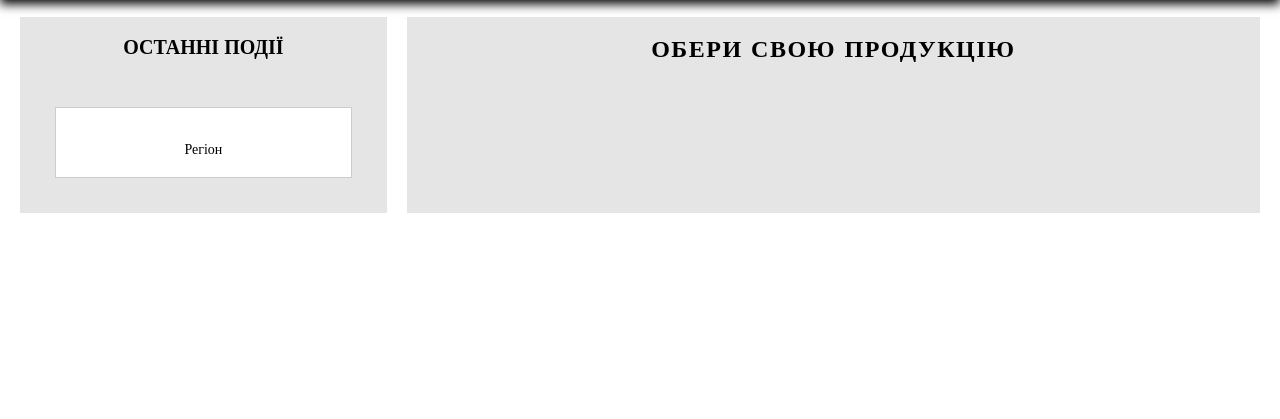
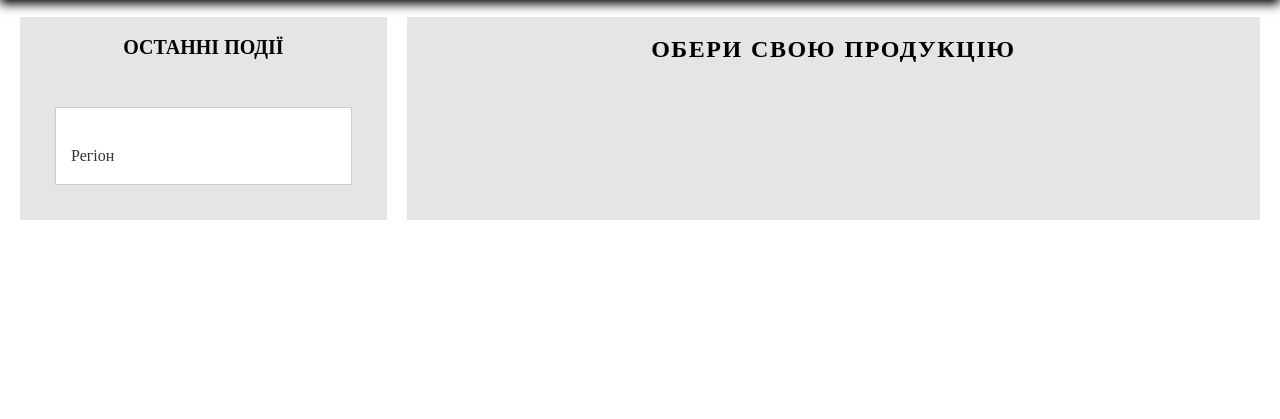
Before and after one commit to KonstantinLipinskiy/sichenergo_zp, a Django app: page / in a window 1280 px wide. Shown: the part 77-496 px from the top of the page. Run offline with Django 4.2, Linux system fonts and the light colour scheme; data that the repository does not hold is empty.

Commit message:
Edited the captions under the modal window on the main page

```diff
--- a/static/deps/css/style.css
+++ b/static/deps/css/style.css
@@ -32,7 +32,7 @@
     display: flex;
     flex-direction: column;
     justify-content: center;
-    align-items: center;
+    align-items: flex-start; /* выравнивание по левому краю */
     border: 1px solid #ccc;
     margin: 15px;
     padding: 10px;
@@ -58,11 +58,21 @@
     padding: 5px;
 }
 
+/* Подписи в блоке main__inform */
+.main__inform-text-region,
+.main__inform-text-title,
+.main__inform-text-date {
+    text-align: left;      /* выравнивание по левому краю */
+    font-size: 16px;       /* одинаковый размер шрифта */
+    color: #333;           /* единый цвет */
+    margin: 5px 0;         /* равные отступы */
+    font-weight: normal;   /* базовый вес */
+    font-style: normal;    /* убираем курсив */
+}
+
+/* Заголовок выделяем жирным */
 .main__inform-text-title {
-    font-size: 24px;
-    text-align: center;
-    margin: 5px;
-    font-style: italic;
+    font-weight: bold;
 }
 
 .main__inform-text-text {
@@ -327,9 +337,3 @@ h1 {
         width: 100%;
     }
 }
-
-@media(max-width: 426px){
-    .index-link {
-        width: 100%;
-    }
-}
```
